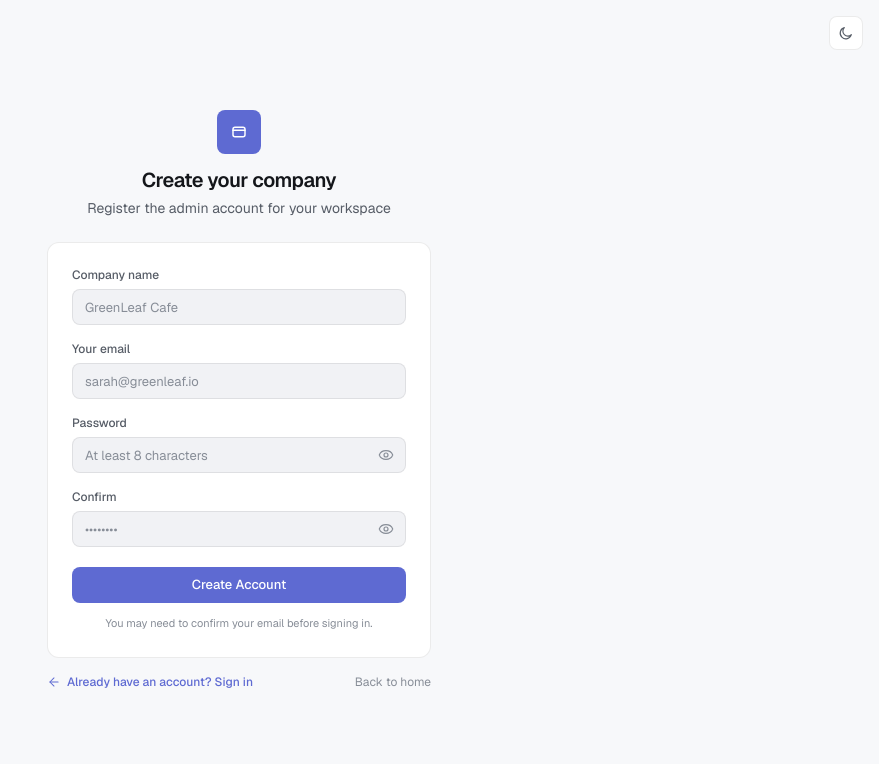
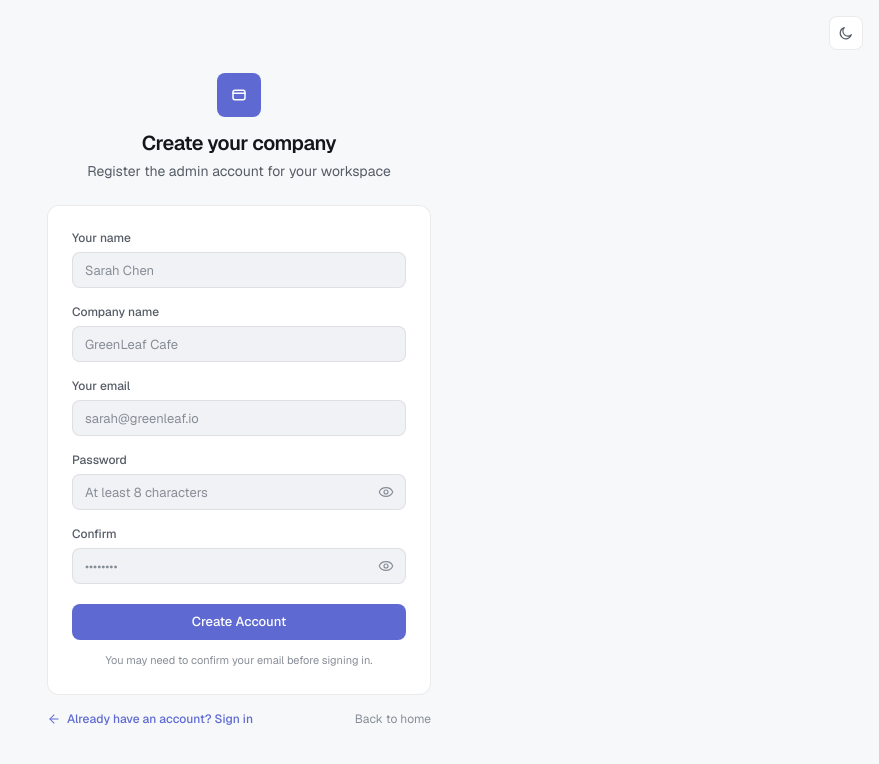
Before and after one commit to leanqdigital/roster-prototype, a Next.js app: page /register in a window 1280 px wide. Shown: the top 764 px of the page, without its empty margins (401-1280 px from the left). Built offline with nearby package versions, Linux system fonts and the light colour scheme; no server answers.

Commit message:
feat: add name field to registration form and update related auth logic

```diff
--- a/app/register/register-form.tsx
+++ b/app/register/register-form.tsx
@@ -72,6 +72,7 @@ export default function RegisterForm() {
 
   const [pendingMessage, setPendingMessage] = useState<string | null>(null);
 
+  const [name, setName] = useState("");
   const [email, setEmail] = useState("");
   const [company, setCompany] = useState("");
   const [password, setPassword] = useState("");
@@ -85,7 +86,7 @@ export default function RegisterForm() {
     e.preventDefault();
     setAccountError(null);
 
-    if (!email.trim() || !company.trim() || !password) {
+    if (!name.trim() || !email.trim() || !company.trim() || !password) {
       setAccountError("Please fill out every field.");
       return;
     }
@@ -107,6 +108,7 @@ export default function RegisterForm() {
       email: email.trim().toLowerCase(),
       password,
       company: company.trim(),
+      name: name.trim(),
     });
     setSubmitting(false);
 
@@ -182,6 +184,21 @@ export default function RegisterForm() {
           className="mt-6 rounded-xl border border-hairline bg-surface-2 p-6"
         >
           <div className="space-y-4">
+            <div>
+              <label htmlFor="name" className="block text-xs font-medium text-ink-muted">
+                Your name
+              </label>
+              <input
+                id="name"
+                type="text"
+                autoComplete="name"
+                value={name}
+                onChange={(e) => setName(e.target.value)}
+                placeholder="Sarah Chen"
+                className="mt-1.5 h-9 w-full rounded-lg border border-hairline bg-surface-3 px-3 text-[13px] text-ink placeholder:text-ink-subtle transition-colors focus:border-primary/60 focus:outline-none"
+              />
+            </div>
+
             <div>
               <label htmlFor="company" className="block text-xs font-medium text-ink-muted">
                 Company name
--- a/lib/auth.tsx
+++ b/lib/auth.tsx
@@ -38,6 +38,7 @@ export type RegisterInput = {
   email: string;
   password: string;
   company: string;
+  name: string;
 };
 
 export type RegisterEmployeeInput = {
@@ -164,8 +165,9 @@ export function AuthProvider({ children }: { children: ReactNode }) {
   const registerAdmin = useCallback(async (input: RegisterInput): Promise<SignInResult> => {
     const email = input.email.trim().toLowerCase();
     const company = input.company.trim();
+    const name = input.name.trim();
 
-    if (!email || !company || !input.password) {
+    if (!email || !company || !name || !input.password) {
       return { ok: false, error: "Please fill out every field." };
     }
     if (input.password.length < 8) {
@@ -177,7 +179,7 @@ export function AuthProvider({ children }: { children: ReactNode }) {
       email,
       password: input.password,
       options: {
-        data: { intended_role: "company_admin", company_name: company },
+        data: { intended_role: "company_admin", company_name: company, name },
         emailRedirectTo: `${window.location.origin}/dashboard`,
       },
     });
```
